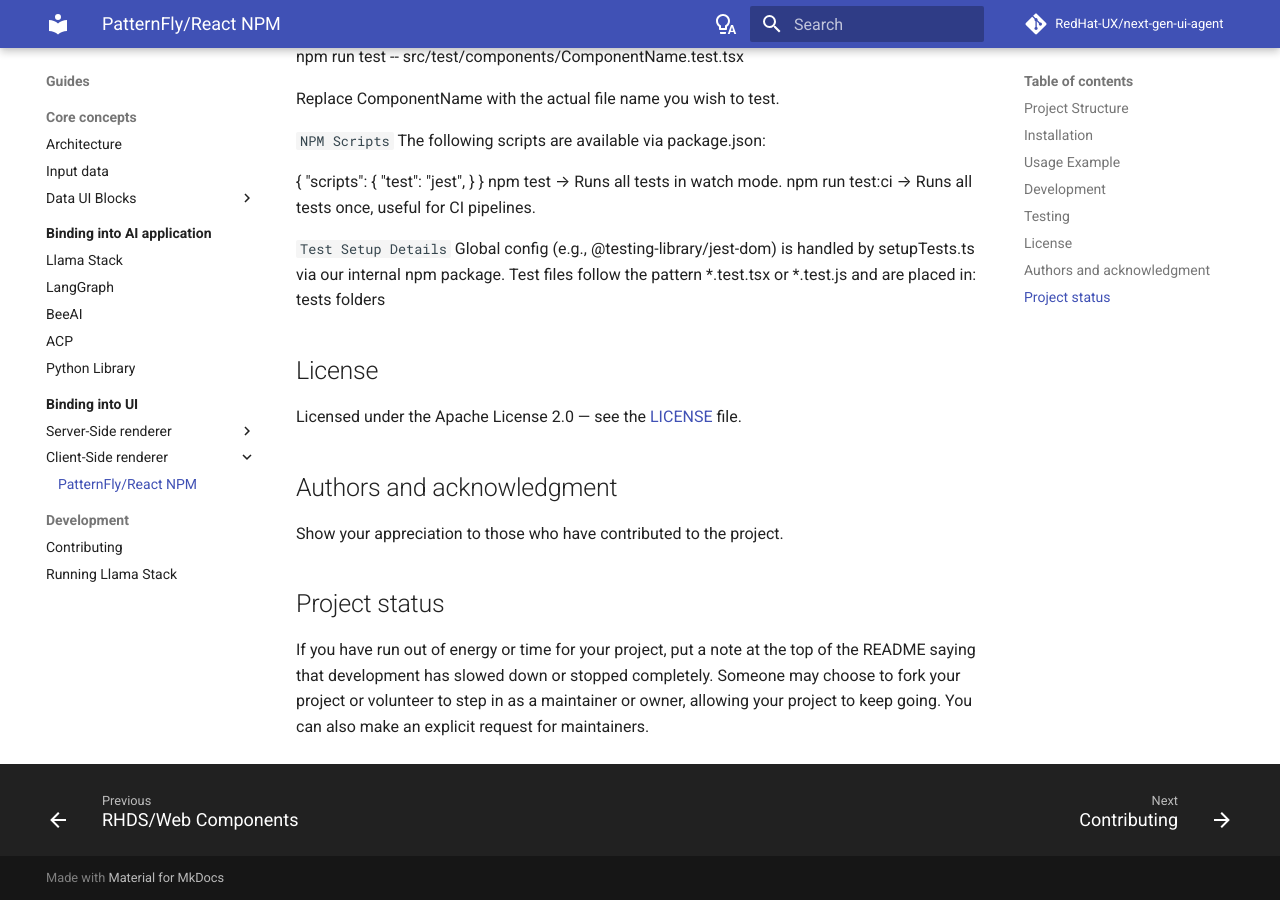
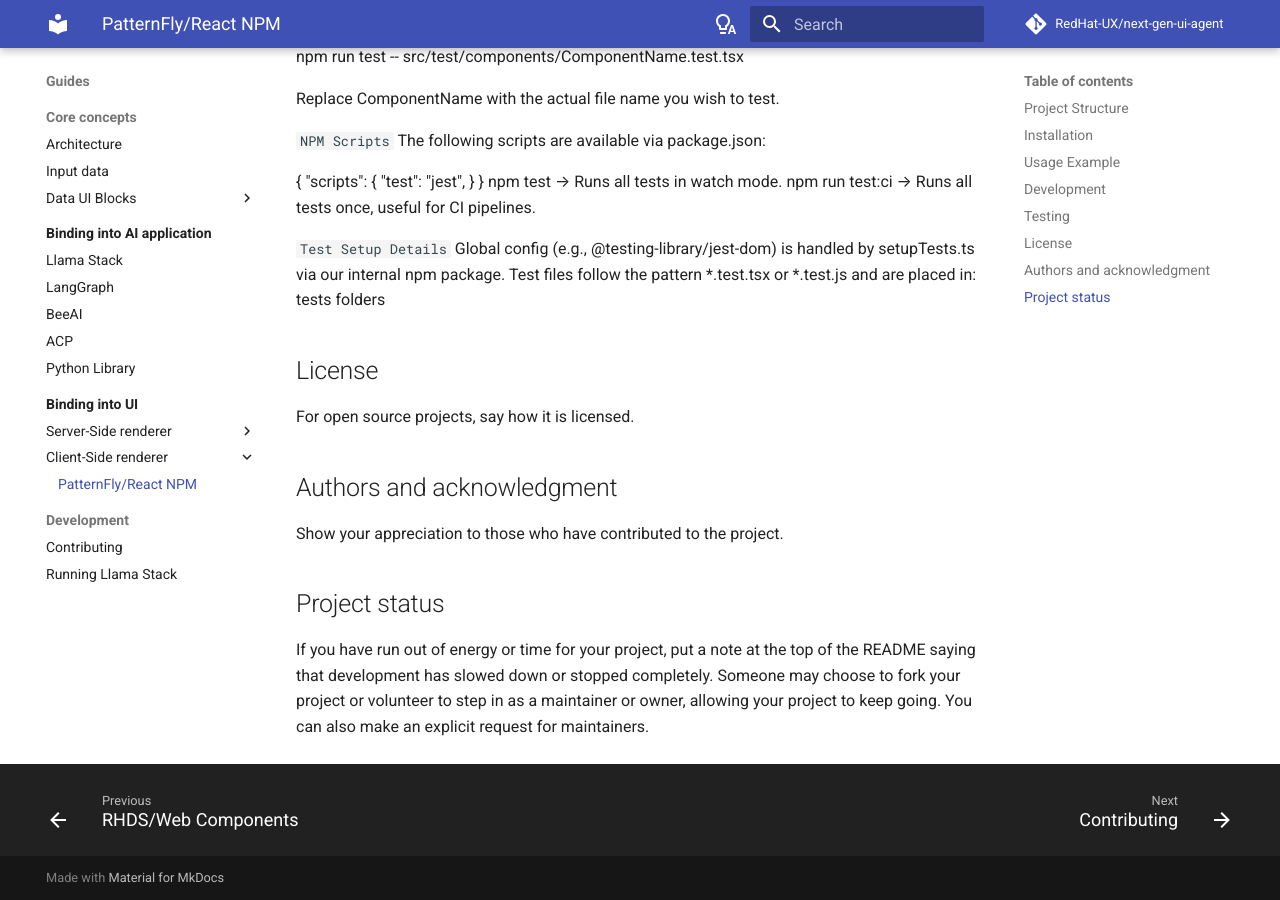
Before and after one commit to RedHat-UX/next-gen-ui-agent, an MkDocs documentation site: the page built from docs/guide/renderer/patternfly_npm.md, in a window 1280 px wide and 900 px high, scrolled down 2321 px. Built offline with MkDocs 1.6.1 and Material for MkDocs 9.7.7, drawn with Linux system fonts in a browser that asks for light colours; comment, search, counter and statistics services are not loaded.

Commit message:
revert: readme changes

```diff
--- a/libs_js/next_gen_ui_react/README.md
+++ b/libs_js/next_gen_ui_react/README.md
@@ -137,8 +137,9 @@
 Global config (e.g., @testing-library/jest-dom) is handled by setupTests.ts via our internal npm package.
 Test files follow the pattern *.test.tsx or *.test.js and are placed in: tests folders
 
+
 ## License
-Licensed under the Apache License 2.0 — see the [LICENSE](./LICENSE) file.
+For open source projects, say how it is licensed.
 
 ## Authors and acknowledgment
 Show your appreciation to those who have contributed to the project.
```
